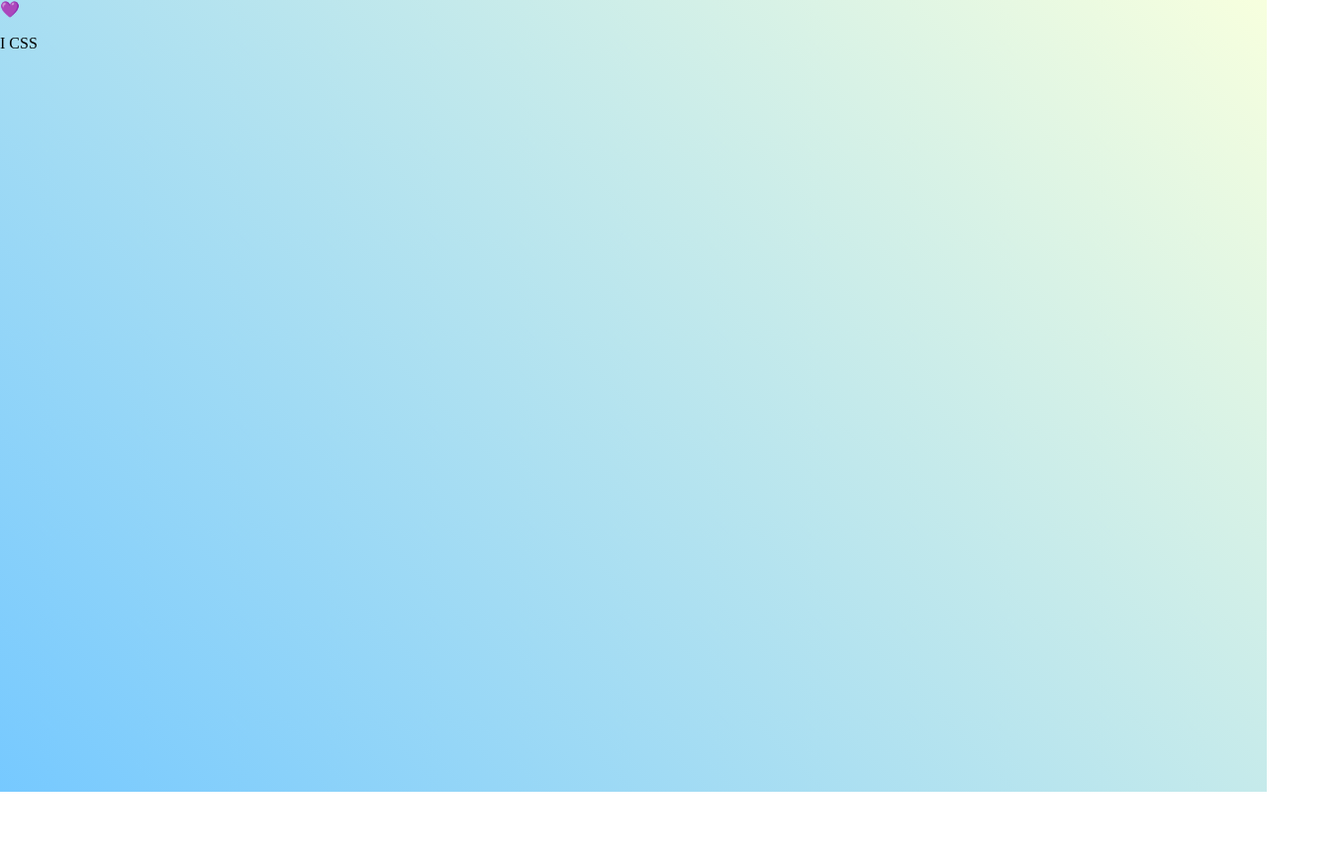
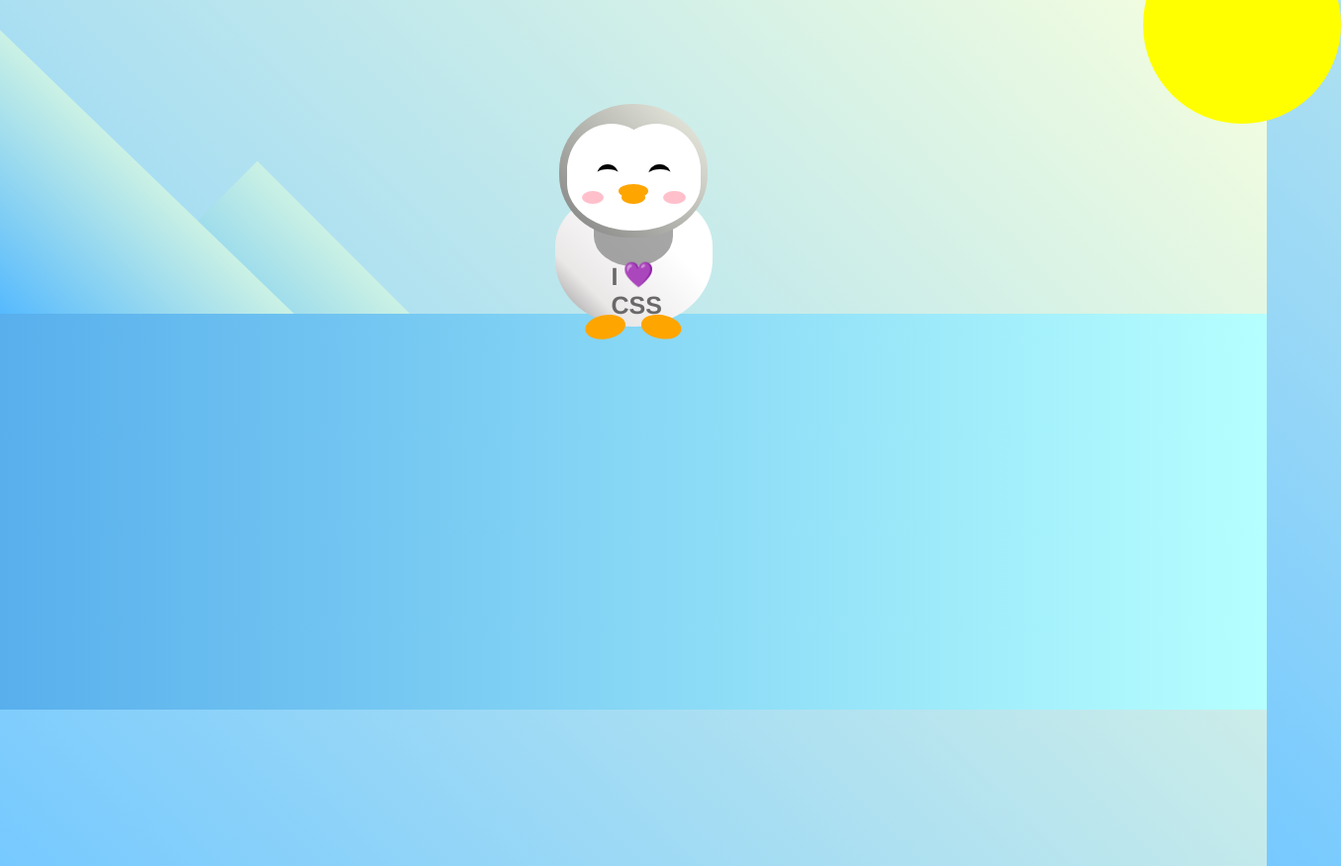
Before and after one commit to imnadya/HTML-CSS, a plain HTML site: page Penguin/index.html in a window 1280 px wide. Shown: the whole page at 99% size, 1355 px wide, since content can reach past the window. Before the commit the page ends 800 px from the top, so only its background shows below. Drawn offline with Linux system fonts and the light colour scheme.

Commit message:
Update styles.css

```diff
--- a/Penguin/styles.css
+++ b/Penguin/styles.css
@@ -1,8 +1,223 @@
+:root {
+  --penguin-face: white;
+  --penguin-picorna: orange;
+}
+
 body {
   background: linear-gradient(45deg, rgb(118, 201, 255), rgb(247, 255, 222));
   margin: 0;
   padding: 0;
   width: 100%;
   height: 100vh;
+  overflow: hidden;
+}
+
+.left-mountain {
+  width: 300px;
+  height: 300px;
+  background: linear-gradient(rgb(203, 241, 228), rgb(80, 183, 255));
+  position: absolute;
+  transform: skew(0deg, 44deg);
+  z-index: 2;
+  margin-top: 100px;
+}
+
+.back-mountain {
+  width: 300px;
+  height: 300px;
+  background: linear-gradient(rgb(203, 241, 228), rgb(47, 170, 255));
+  position: absolute;
+  z-index: 1;
+  transform: rotate(45deg);
+  left: 110px;
+  top: 225px;
+}
+
+.sun {
+  width: 200px;
+  height: 200px;
+  background-color: yellow;
+  position: absolute;
+  border-radius: 50%;
+  top: -75px;
+  right: -75px;
+}
+
+.penguin {
+  width: 300px;
+  height: 300px;
+  margin: auto;
+  margin-top: 75px;
+  z-index: 4;
+  position: relative;
+}
+
+.penguin * {
+  position: absolute;
+}
+
+.penguin-head {
+  width: 50%;
+  height: 45%;
+  background: linear-gradient(
+    45deg,
+    gray,
+    rgb(239, 240, 228)
+  );
+  border-radius: 70% 70% 65% 65%;
+  top: 10%;
+  left: 25%;
+  z-index: 1;
+}
+
+.face {
+  width: 60%;
+  height: 70%;
+  background-color: var(--penguin-face);
+  border-radius: 70% 70% 60% 60%;
+  top: 15%;
+}
+
+.face.left {
+  left: 5%;
+}
+
+.face.right {
+  right: 5%;
+}
+
+.chin {
+  width: 90%;
+  height: 70%;
+  background-color: var(--penguin-face);
+  top: 25%;
+  left: 5%;
+  border-radius: 70% 70% 100% 100%;
+}
+
+.eye {
+  width: 15%;
+  height: 17%;
+  background-color: black;
+  top: 45%;
+  border-radius: 50%;
+}
+
+.eye.left {
+  left: 25%;
+}
+
+.eye.right {
+  right: 25%;
+}
+
+.eye-lid {
+  width: 150%;
+  height: 100%;
+  background-color: var(--penguin-face);
+  top: 25%;
+  left: -23%;
+  border-radius: 50%;
+}
+
+.blush {
+  width: 15%;
+  height: 10%;
+  background-color: pink;
+  top: 65%;
+  border-radius: 50%;
+}
+
+.blush.left {
+  left: 15%;
+}
+
+.blush.right {
+  right: 15%;
+}
+
+.beak {
+  height: 10%;
+  background-color: var(--penguin-picorna);
+  border-radius: 50%;
+}
+
+.beak.top {
+  width: 20%;
+  top: 60%;
+  left: 40%;
+}
+
+.beak.bottom {
+  width: 16%;
+  top: 65%;
+  left: 42%;
+}
+
+.shirt {
+  font: bold 25px Helvetica, sans-serif;
+  top: 165px;
+  left: 127.5px;
+  z-index: 1;
+  color: #6a6969;
+}
+
+.shirt div {
+  font-weight:  initial;
+  top: 22.5px;
+  left: 12px;
+}
+
+.penguin-body {
+  width: 53%;
+  height: 45%;
+  background: linear-gradient(
+    45deg,
+    rgb(134, 133, 133) 0%,
+    rgb(234, 231, 231) 25%,
+    white 67%
+  );
+  border-radius: 80% 80% 100% 100%;
+  top: 40%;
+  left: 23.5%;
+}
+
+.penguin-body::before {
+  content: "";
+  position: absolute;
+  width: 50%;
+  height: 45%;
+  background-color: gray;
+  top: 10%;
+  left: 25%;
+  border-radius: 0% 0% 100% 100%;
+  opacity: 70%;
+}
+
+.foot {
+  width:  15%;
+  height: 30%;
+  background-color: var(--penguin-picorna);
+  top: 85%;
+  border-radius: 50%;
 
 }
+
+.foot.left {
+  left: 25%;
+  transform: rotate(80deg);
+}
+
+.foot.right {
+  right: 25%;
+  transform: rotate(-80deg);
+}
+
+.ground {
+  width: 100vw;
+  height: 400px;
+  background: linear-gradient(90deg, rgb(88, 175, 236), rgb(182, 255, 255));
+  z-index: 3;
+  position: absolute;
+  margin-top: -58px;
+}
```
